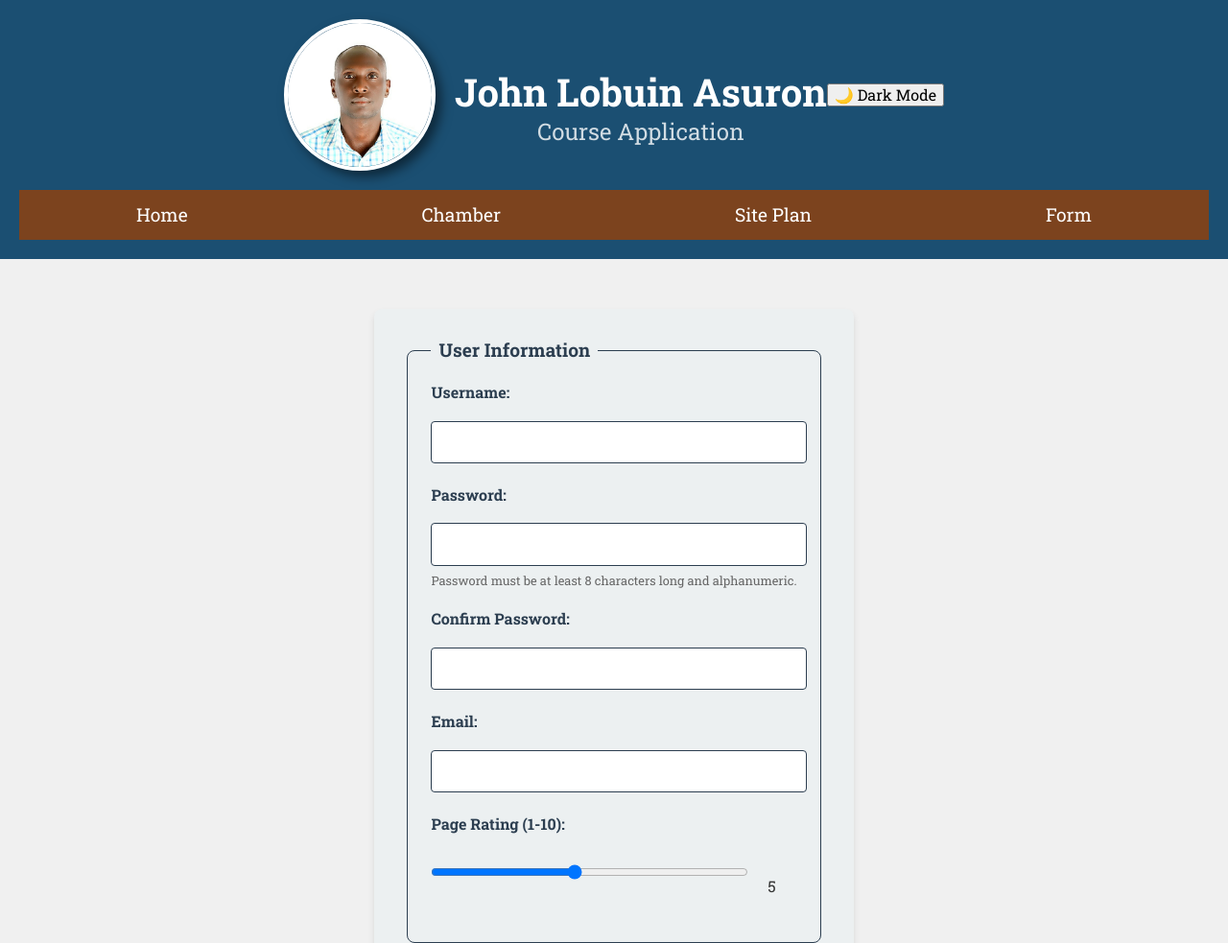
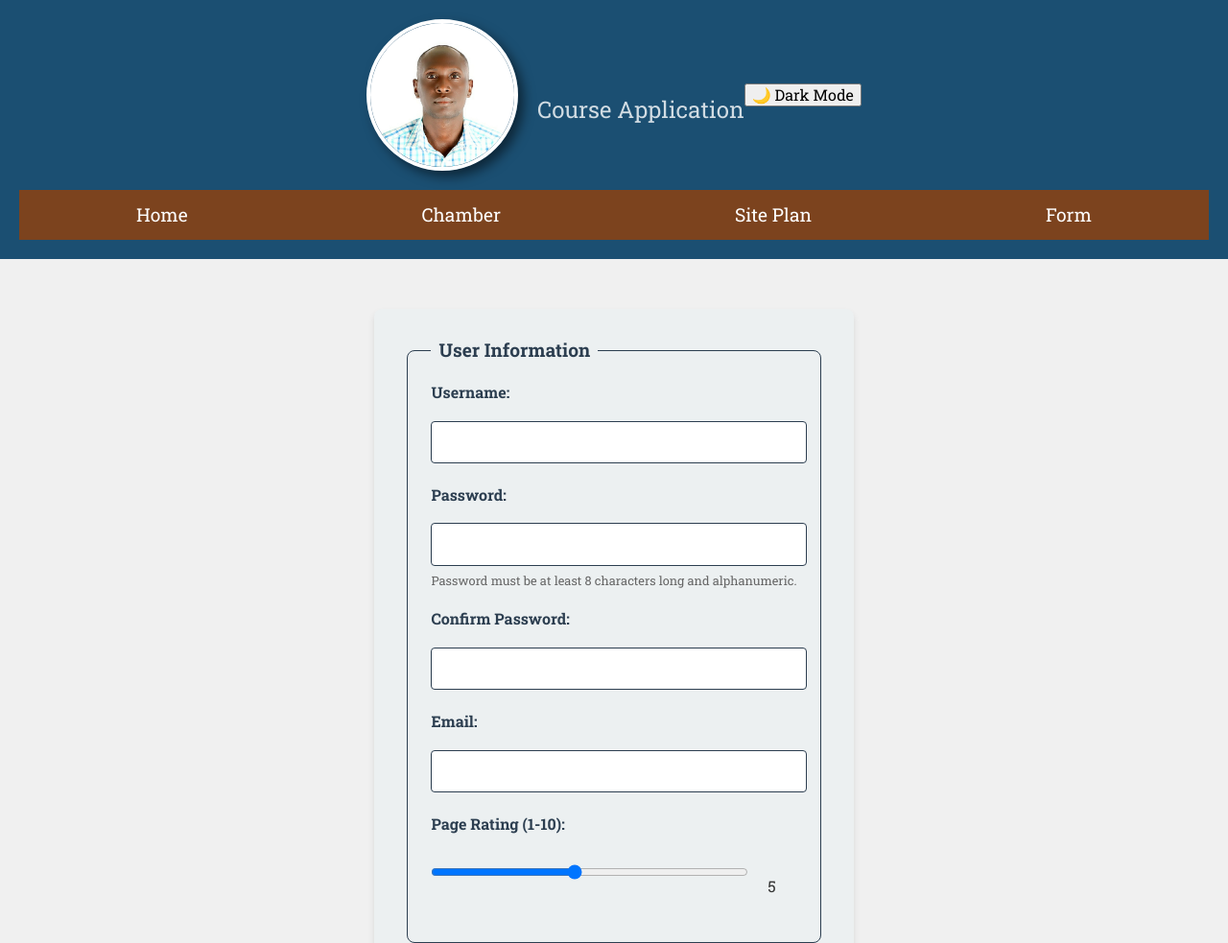
Before and after one commit to johnasuron/wddtest, a plain HTML site: page chamber/forms.html in a window 1280 px wide. Shown: the top 983 px of the page at 96% size. Drawn offline with nearby package versions, Linux system fonts and the light colour scheme; files whose address does not match are found by name.

Commit message:
Update forms.html

```diff
--- a/chamber/forms.html
+++ b/chamber/forms.html
@@ -7,22 +7,18 @@
     <title>Course Application</title>
     <meta name="description" content="Apply for the WDD 230 - Web Frontend Development course.">
     <meta name="author" content="John Lobuin Asuron">
-
     <!-- Social Media Meta Tags -->
     <meta property="og:title" content="Course Application">
     <meta property="og:type" content="website">
     <meta property="og:image" content="https://johnlobuin.github.io/wdd230/lodwar.jpg">
     <meta property="og:url" content="https://johnlobuin.github.io/wdd230/index.html">
     <meta property="og:description" content="Apply for the WDD 230 - Web Frontend Development course.">
-
     <!-- Favicon -->
     <link rel="icon" href="pictures/favicon.ico" type="image/x-icon">
-
     <!-- CSS Normalization -->
     <link rel="stylesheet" href="https://cdnjs.cloudflare.com/ajax/libs/normalize/8.0.1/normalize.min.css">
     <link rel="stylesheet" href="styleform.css">
     <link rel="stylesheet" href="forms.css">
-
     <!-- Google Fonts -->
     <link rel="preconnect" href="https://fonts.googleapis.com">
     <link rel="preconnect" href="https://fonts.gstatic.com" crossorigin>
@@ -32,8 +28,8 @@
 <body>
     <header>
         <div class="header-content">
-            <img src="pictures/john.jpg" alt="John Lobuin Asuron Profile">
-            <h1>John Lobuin Asuron<br><span class="course-title">Course Application</span></h1>
+            <img src="pictures/john.jpg" alt="Profile Image">
+            <h1><span class="course-title">Course Application</span></h1>
             <button id="darkModeToggle">🌙 Dark Mode</button>
         </div>
         <button id="menuToggle" aria-label="Toggle Menu">&#9776;</button>
```
